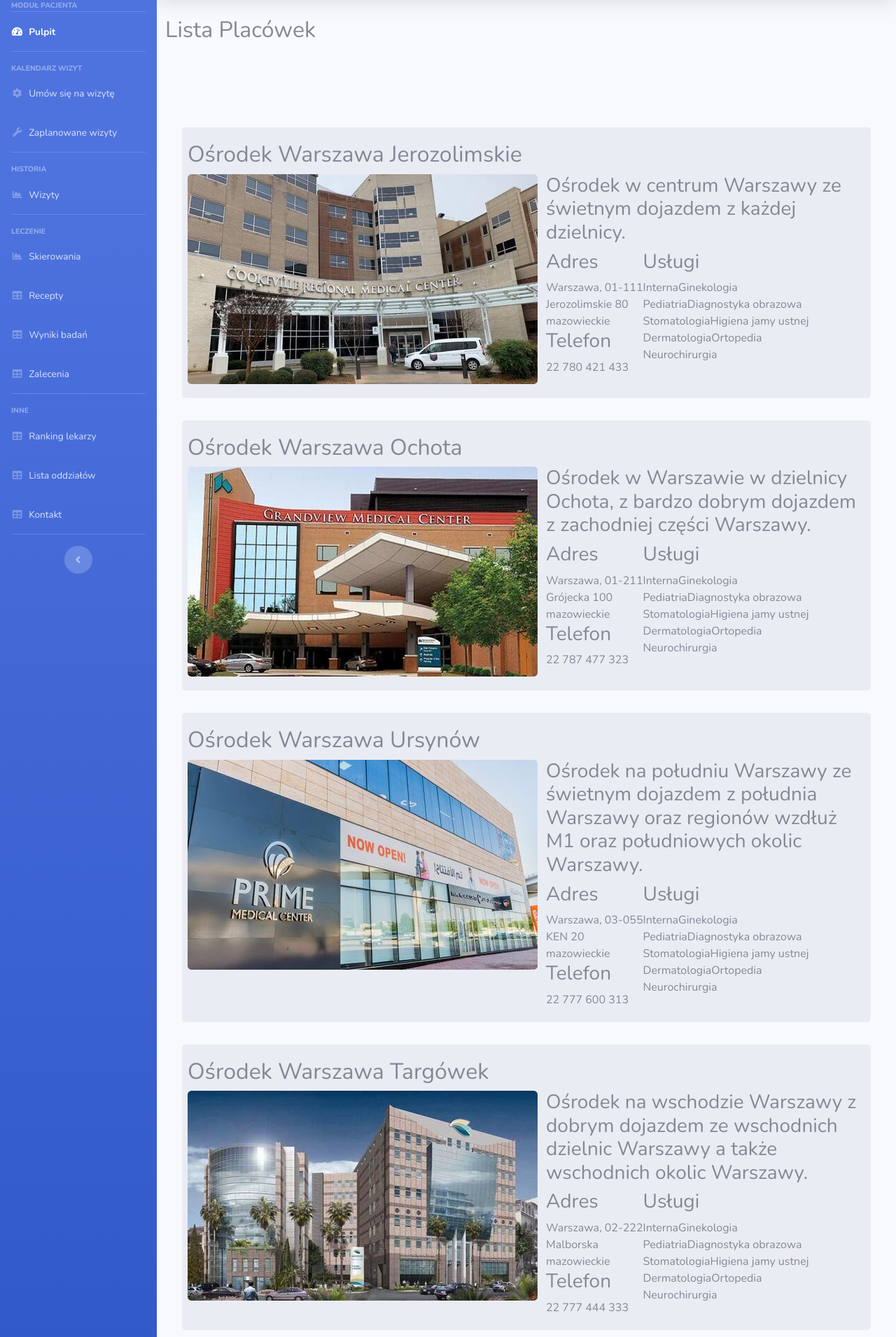
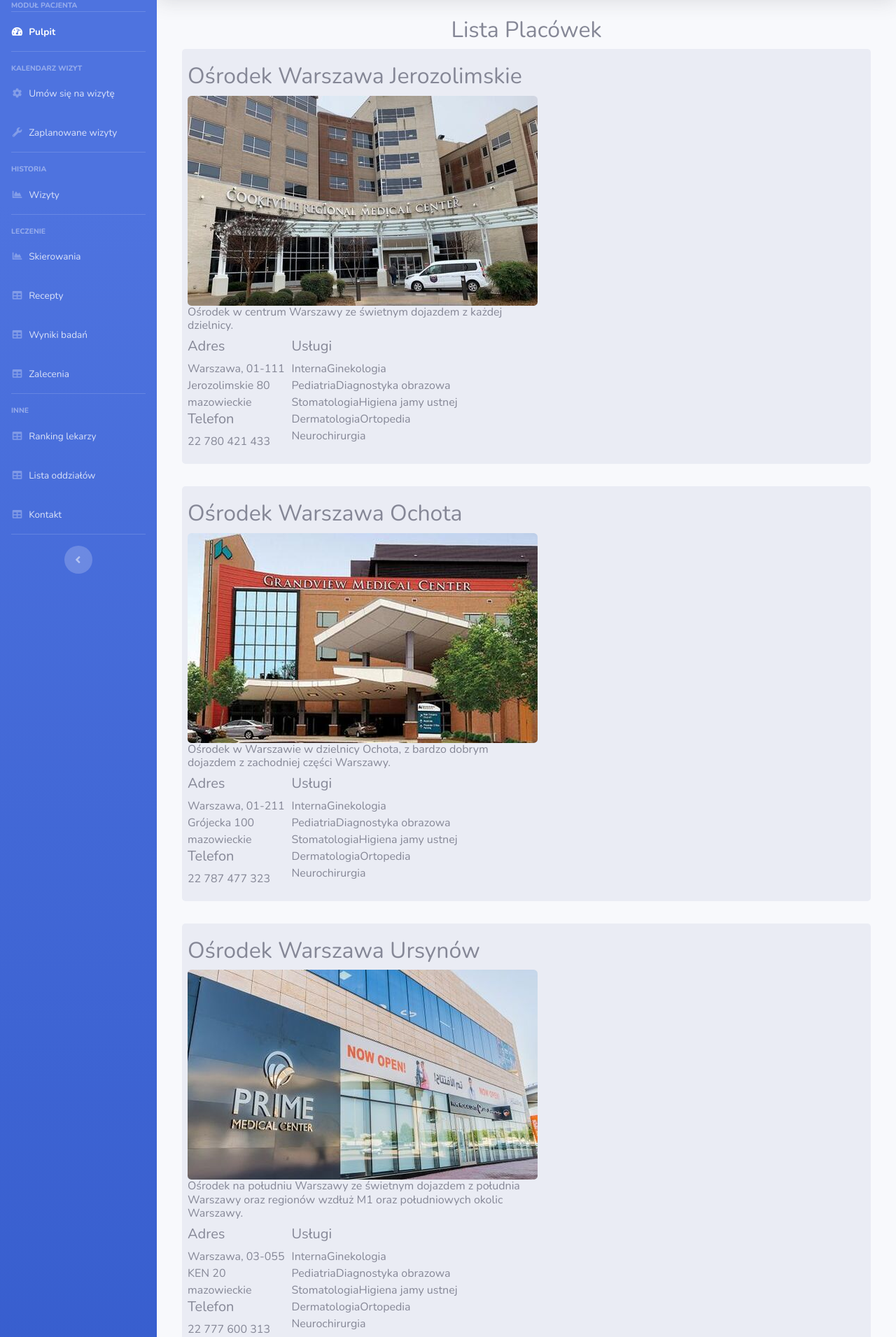
Before and after one commit to lukaszlukasiak/Asklepios, an ASP.NET Core app: page /PatientArea/Patient/Locations in a window 1280 px wide. Shown: the part 70-1981 px from the top of the page at 70% size. Run offline with ASP.NET Core 8, Linux system fonts and the light colour scheme; some libraries are stand-ins or nearby versions.

Commit message:
częsciowa implementacja lsity placówek w module pacjenta

```diff
--- a/Asklepios.Web/Areas/PatientArea/Views/Patient/Locations.cshtml
+++ b/Asklepios.Web/Areas/PatientArea/Views/Patient/Locations.cshtml
@@ -4,10 +4,10 @@
     ViewData["Title"] = "View";
 }
 
-<h2>Lista Placówek</h2>
+<h2 style="text-align:center" >Lista Placówek</h2>
 
 
-<div class="container"  style="margin-top:120px">
+<div class="container"  >
 
     @foreach (var loc in Model.Locations)
     {
--- a/Asklepios.Web/Areas/PatientArea/Views/Patient/_Location.cshtml
+++ b/Asklepios.Web/Areas/PatientArea/Views/Patient/_Location.cshtml
@@ -6,52 +6,50 @@
 
     </div>
     <div class="row">
-        <div class="col-xs-6">
+        <div class="col-xs-1">
 
             @*<div class="col justify-content-center">*@
-            <img alt="@Model.Name" src="@Model.ImagePath" class="img-responsive rounded" style="        display: block;
-        border-radius: 6px; width:500px; height:auto
-">
+            <img alt="@Model.Name" src="@Model.ImagePath" class="img-responsive rounded" style="display: block; border-radius: 6px; height: 100%; width: fit-content; ">
         </div>
         @*</div>*@
-        <div class="col">
-            <h3 style="padding: 0px">
+        <div class="class="col-xs-1" style="margin:0px"">
+            <h6 style="padding: 0px; overflow-wrap: break-word;max-width:500px">
                 @Model.Description
-            </h3>
+            </h6>
             @*<div class="row" style="margin:0px;padding:0px">
 
                 </div>*@
             <div class="row" style="margin:0px; padding:0px">
-                <div class="col-xs-2" style="padding: 0px">
-                    <h3>Adres</h3>
+                <div class="col-xs-4" style="padding: 0px">
+                    <h5>Adres</h5>
                     @Model.City, @Model.PostalCode
                     <br />
                     @Model.StreetAndNumber
                     <br />
                     @Model.VoivodeshipType
                     <br />
-                    <h3>Telefon</h3>
+                    <h5>Telefon</h5>
                     @Model.PhoneNumber
 
                 </div>
-                <div class="col-xs-4" style="margin:0px;padding:0px;">
-                    <h3>Usługi</h3>
+                <div class="col-xs-8" style="margin:0px;padding:0px;">
+                    <h5 style="margin-left:10px">Usługi</h5>
                     @{
                         int count = Model.Services.Count();
 
                         for (int i = 0; i < count; i += 2)
                         {
-                            <div class="row" style="margin:0px;padding:0px">
+                            <div class="row" style="margin-left:10px;padding:0px">
                                 @{
                                     if (i + 1 < count)
                                     {
-                                        <div class="col-xs-4" style="margin:0px;padding:0px">@Model.Services.ElementAt(i)</div>
-                                        <div class="col-xs-4" style="margin:0px;padding:0px">@Model.Services.ElementAt(i + 1)</div>
+                                        <div class="col-xs-2" style="margin:0px;padding:0px">@Model.Services.ElementAt(i)</div>
+                                        <div class="col-xs-2" style=" padding: 0px">@Model.Services.ElementAt(i + 1)</div>
 
                                     }
                                     else
                                     {
-                                        <div class="col-xs-4" style="margin:0px;padding:0px">@Model.Services.ElementAt(i)</div>
+                                        <div class="col-xs-2" style="margin:0px;padding:0px">@Model.Services.ElementAt(i)</div>
                                     }
                                 }
 
--- a/Asklepios.Web/Areas/PatientArea/Views/Shared/_Layout1.cshtml
+++ b/Asklepios.Web/Areas/PatientArea/Views/Shared/_Layout1.cshtml
@@ -30,7 +30,7 @@
         <ul class="navbar-nav bg-gradient-primary sidebar sidebar-dark accordion" id="accordionSidebar">
 
             <!-- Sidebar - Brand -->
-            <a class="sidebar-brand d-flex align-items-center justify-content-center" href="index.html">
+            <a class="sidebar-brand d-flex align-items-center justify-content-center" >
                 <div class="sidebar-brand-icon rotate-n-15">
                     <i class="fas fa-book-medical"></i>
                 </div>
@@ -259,7 +259,7 @@
 
                         <!-- Nav Item - User Information -->
                         <li class="nav-item dropdown no-arrow">
-                            <a class="nav-link dropdown-toggle" href="#" id="userDropdown" role="button"
+                            <a class="nav-link dropdown-toggle"  id="userDropdown" role="button"
                                data-toggle="dropdown" aria-haspopup="true" aria-expanded="false">
                                 <span class="mr-2 d-none d-lg-inline">Łukasz Łukasiak</span>
                                     <i class="fas fa-user-cog"></i>
@@ -289,7 +289,7 @@
                 </nav>
                 <!-- End of Topbar -->
                 <!-- Begin Page Content -->
-                <div class="container-fluid">
+                <div class="container">
                     <div class="row">
 
                         <main role="main" class="pb-3" style="min-height:900px">
```
